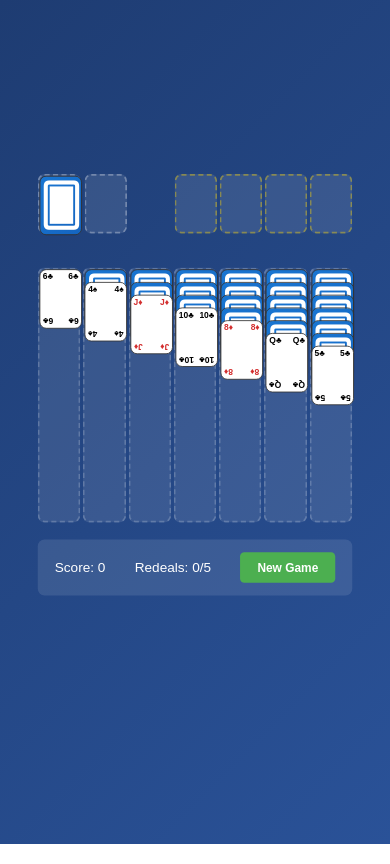
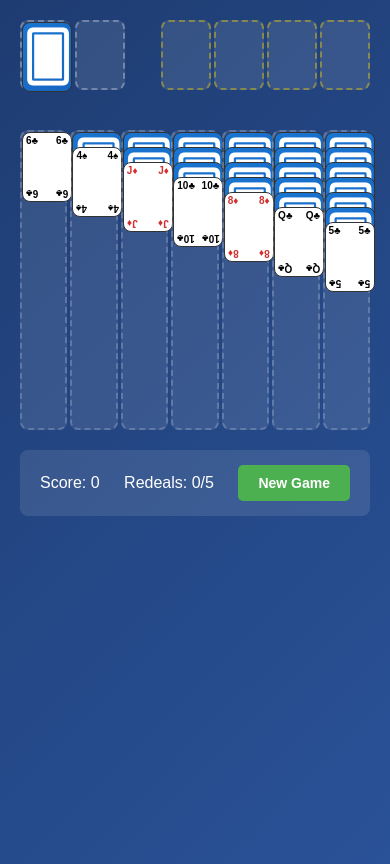
Before and after one commit to mkmkmk/sol-js, a website with bundled scripts: page index.html in a window 390 px wide. Built offline with nearby package versions, Linux system fonts and the light colour scheme.

Commit message:
cd walka z layout

```diff
--- a/css/game.css
+++ b/css/game.css
@@ -8,17 +8,24 @@ body {
     font-family: Arial, sans-serif;
     background: linear-gradient(135deg, #1e3c72 0%, #2a5298 100%);
     min-height: 100vh;
+    padding: 0;
+    margin: 0;
+    overflow-x: hidden;
+}
+
+#viewport-wrapper {
+    min-height: 100vh;
     display: flex;
     justify-content: center;
     align-items: center;
     padding: 20px;
-    overflow: auto;
+    width: 100%;
 }
 
 #game-container {
     max-width: 900px;
     width: 100%;
-    transform-origin: top center;
+    /* transform-origin: top center; */
 }
 
 #top-area {
@@ -216,22 +223,29 @@ body {
         padding: 10px;
     }
 
+    #viewport-wrapper {
+        padding: 10px;
+        align-items: flex-start;
+    }
+
     #game-container {
-        transform: scale(0.85);
-        transform-origin: top center;
+        width: 100%;
+        max-width: none;
+        /* transform: scale(0.85);
+        transform-origin: top center; */
     }
 
     #tableau {
-        gap: 3px;  /* Zmniejsz gap */
+        gap: 3px;
     }
 
     .pile, .card {
-        width: 50px;   /* Mniejsze karty */
+        width: 50px;
         height: 70px;
     }
 
     .card-corner {
-        font-size: 10px;  /* Mniejszy font */
+        font-size: 10px;
     }
 
     .card-corner.top-left,
--- a/index.html
+++ b/index.html
@@ -8,6 +8,7 @@
     <link rel="manifest" href="manifest.json">
 </head>
 <body>
+    <div id="viewport-wrapper">
         <div id="game-container">
             <div id="top-area">
                 <div id="stock-waste">
@@ -36,7 +37,7 @@
                 <button id="new-game">New Game</button>
             </div>
         </div>
-
+    </div>
     <script type="module" src="js/dom-main.js"></script>
 </body>
 </html>
```
Lines whose indentation alone changed are shown as unchanged.
